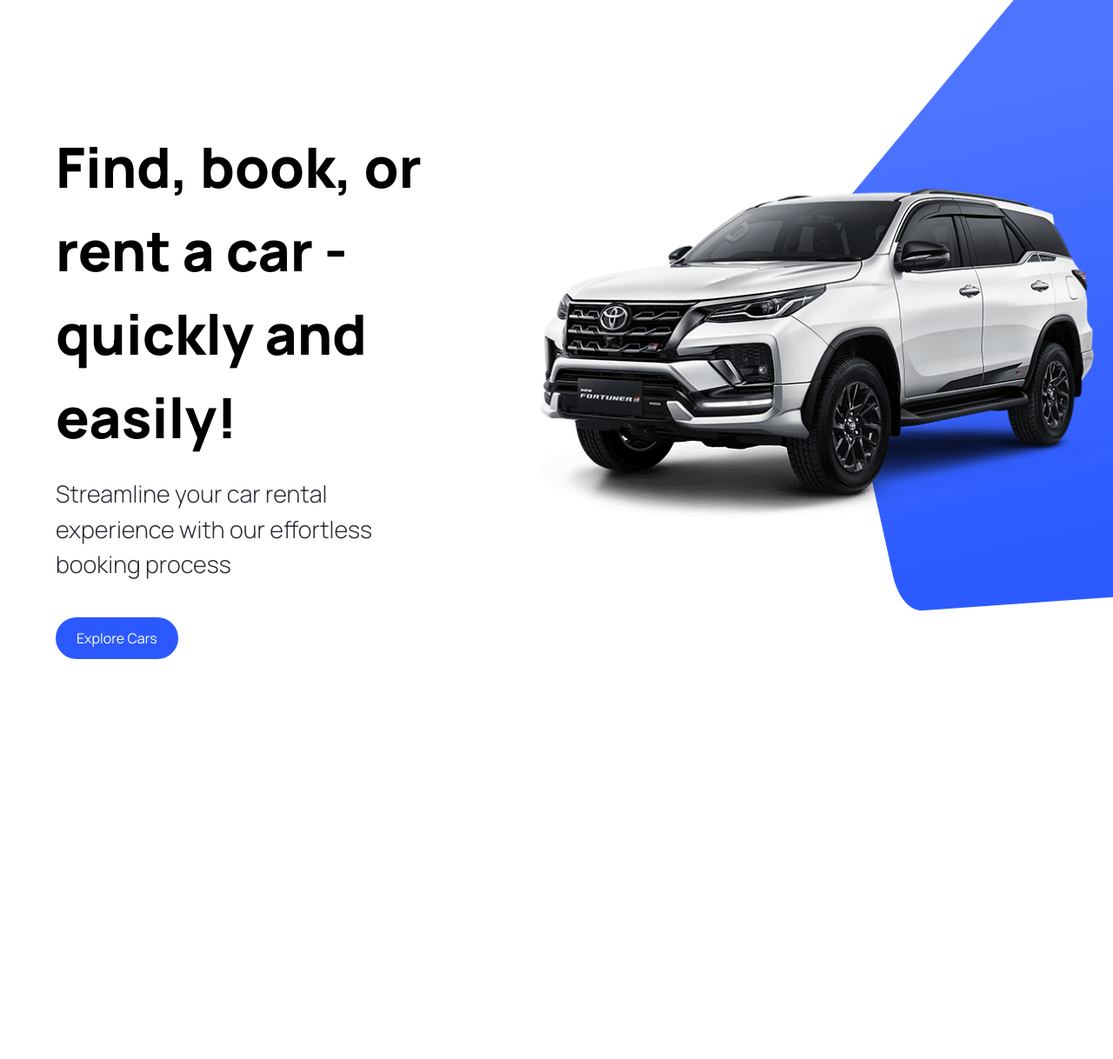
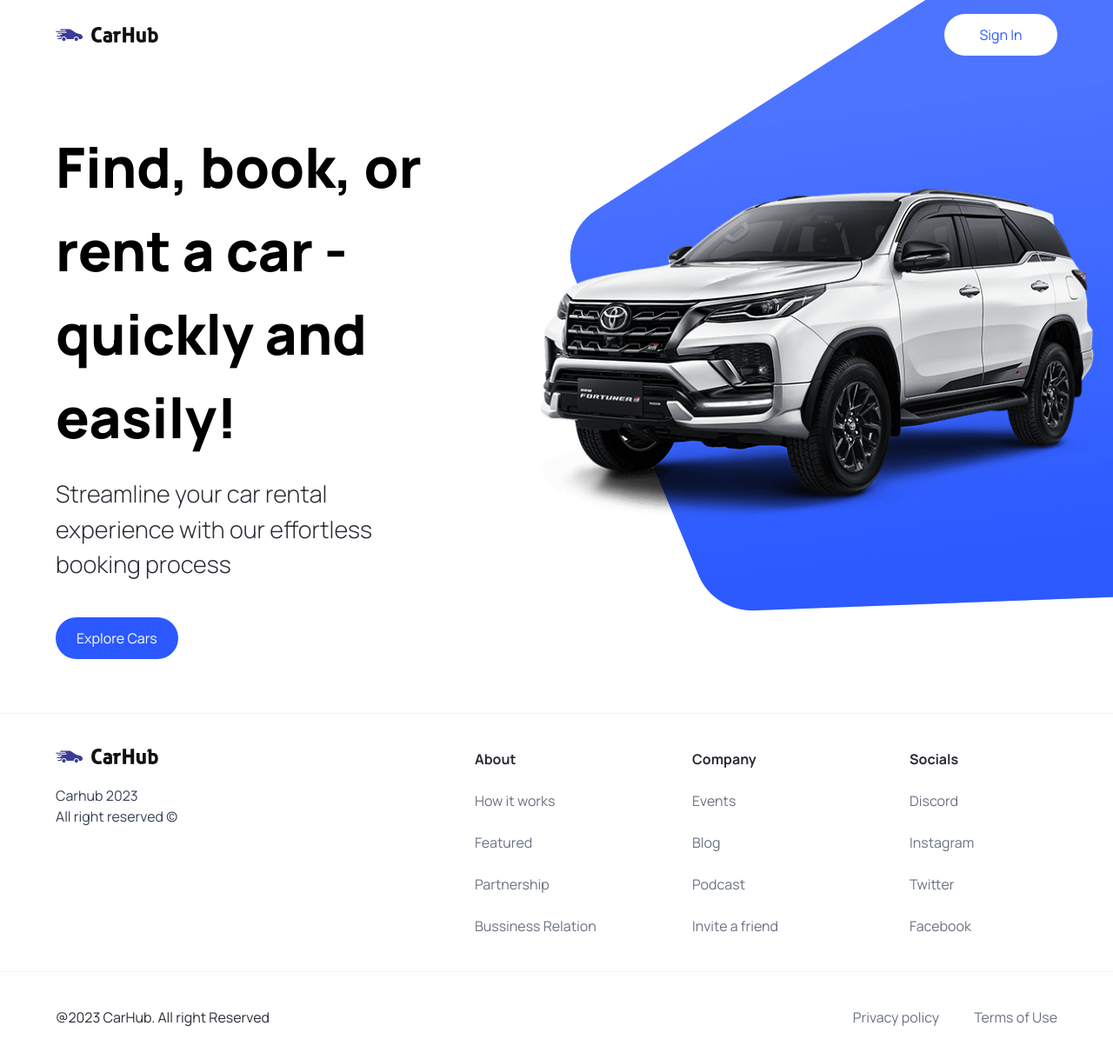
Before and after one commit to Seundave/Car-showcase-website, a Next.js app: page / in a window 1280 px wide. Shown: the top 1218 px of the page at 87% size. Before the commit the page ends 800 px from the top, so only its background shows below. Built offline with nearby package versions, Linux system fonts and the light colour scheme.

Commit message:
complete header, hero, and footer section

```diff
--- a/app/layout.tsx
+++ b/app/layout.tsx
@@ -1,6 +1,7 @@
 import type { Metadata } from "next";
 import { Inter } from "next/font/google";
 import "./globals.css";
+import { Footer, Navbar } from "@/components";
 
 const inter = Inter({ subsets: ["latin"] });
 
@@ -16,7 +17,11 @@
 }) {
   return (
     <html lang="en">
-      <body className="relative">{children}</body>
+      <body className="relative">
+        <Navbar/>
+        {children}
+        <Footer/>
+        </body>
     </html>
   );
 }
--- a/components/CustomButton.tsx
+++ b/components/CustomButton.tsx
@@ -3,11 +3,14 @@
 import { CustomButtonProps } from "@/types";
 import Image from "next/image";
 
-const CustomButton = ({title, containerStyles, handleClick} : CustomButtonProps ) => {
+const CustomButton = (
+  { title, containerStyles, handleClick, btnType }
+  : CustomButtonProps
+) => {
   return (
     <button
       disabled={false}
-      type={"button"}
+      type={btnType || "button"}
       onClick={handleClick}
       className={`custom-btn ${containerStyles}`}
     >
--- /dev/null
+++ b/components/Footer.tsx
@@ -0,0 +1,54 @@
+import Image from "next/image";
+import Link from "next/link";
+
+import { footerLinks } from "@/constants";
+
+const Footer = () => {
+  return (
+    <footer className="flex flex-col text-black-100 mt-5 border-t border-gray-100">
+      <div className="flex max-md:flex-col flex-wrap justify-between gap-5 sm:px-16 px-6 py-10">
+        <div className="flex flex-col justify-start items-start gap-6">
+          <Image
+            src="/logo.svg"
+            alt="logo"
+            width={118}
+            height={18}
+            className="object-contain"
+          />
+          <p className="text-gray-700 text-base">
+            Carhub 2023 <br /> All right reserved &copy;
+          </p>
+        </div>
+        <div className="footer__links">
+          {footerLinks.map((link) => (
+            <div key={link.title} className="footer__link">
+              <h3 className="font-bold">{link.title}</h3>
+              {link.links.map((item) => (
+                <Link
+                  key={item.title}
+                  href={item.url}
+                  className="text-gray-500"
+                >
+                  {item.title}
+                </Link>
+              ))}
+            </div>
+          ))}
+        </div>
+      </div>
+      <div className="flex justify-between items-center flex-wrap border-t border-gray-100 sm:px-16 px-6 py-10">
+        <p>@2023 CarHub. All right Reserved</p>
+        <div className="footer__copyrights-link">
+          <Link href="/" className="text-gray-500">
+            Privacy policy
+          </Link>
+          <Link href="/" className="text-gray-500">
+            Terms of Use
+          </Link>
+        </div>
+      </div>
+    </footer>
+  );
+};
+
+export default Footer;
--- a/components/Hero.tsx
+++ b/components/Hero.tsx
@@ -17,20 +17,16 @@
         </p>
         <CustomButton
           title="Explore Cars"
+          btnType="button"
           containerStyles="bg-primary-blue text-white rounded-full mt-10"
           handleClick={handleScroll}
         />
       </div>
       <div className="hero__image-container">
         <div className="hero__image">
-          <Image
-            src="/hero.png"
-           fill
-            alt="hero"
-            className="object-contain"
-          />
-          <div className="hero__image-overlay"/>
+          <Image src="/hero.png" fill alt="hero" className="object-contain" />
         </div>
+        <div className="hero__image-overlay" />
       </div>
     </div>
   );
--- /dev/null
+++ b/components/Navbar.tsx
@@ -0,0 +1,29 @@
+import Link from "next/link";
+import Image from "next/image";
+
+import CustomButton from "./CustomButton";
+
+const Navbar = () => {
+  return (
+    <header className="w-full absolute z-10">
+      <nav className="max-w-[1440px] mx-auto flex justify-between items-center sm:px-16 px-6 py-4">
+        <Link href="/" className="flex justify-center items-center">
+          <Image
+            src="/logo.svg"
+            alt="Car Hub Logo"
+            width={118}
+            height={18}
+            className="object-contain"
+          />
+        </Link>
+        <CustomButton
+          title="Sign In"
+          btnType="button"
+          containerStyles="text-primary-blue rounded-full bg-white min-w-[130px]"
+        />
+      </nav>
+    </header>
+  );
+};
+
+export default Navbar;
--- a/components/index.ts
+++ b/components/index.ts
@@ -1,7 +1,11 @@
 import Hero from "./Hero";
+import Navbar from "./Navbar";
+import Footer from "./Footer";
 import CustomButton from "./CustomButton";
 
 export {
     Hero,
-    CustomButton
+    CustomButton,
+    Navbar,
+    Footer
 }
--- /dev/null
+++ b/constants/index.ts
@@ -0,0 +1,101 @@
+export const manufacturers = [
+    "Acura",
+    "Alfa Romeo",
+    "Aston Martin",
+    "Audi",
+    "Bentley",
+    "BMW",
+    "Buick",
+    "Cadillac",
+    "Chevrolet",
+    "Chrysler",
+    "Citroen",
+    "Dodge",
+    "Ferrari",
+    "Fiat",
+    "Ford",
+    "GMC",
+    "Honda",
+    "Hyundai",
+    "Infiniti",
+    "Jaguar",
+    "Jeep",
+    "Kia",
+    "Lamborghini",
+    "Land Rover",
+    "Lexus",
+    "Lincoln",
+    "Maserati",
+    "Mazda",
+    "McLaren",
+    "Mercedes-Benz",
+    "MINI",
+    "Mitsubishi",
+    "Nissan",
+    "Porsche",
+    "Ram",
+    "Rolls-Royce",
+    "Subaru",
+    "Tesla",
+    "Toyota",
+    "Volkswagen",
+    "Volvo",
+  ];
+
+  export const yearsOfProduction = [
+    { title: "Year", value: "" },
+    { title: "2015", value: "2015" },
+    { title: "2016", value: "2016" },
+    { title: "2017", value: "2017" },
+    { title: "2018", value: "2018" },
+    { title: "2019", value: "2019" },
+    { title: "2020", value: "2020" },
+    { title: "2021", value: "2021" },
+    { title: "2022", value: "2022" },
+    { title: "2023", value: "2023" },
+  ];
+
+  export const fuels = [
+    {
+      title: "Fuel",
+      value: "",
+    },
+    {
+      title: "Gas",
+      value: "Gas",
+    },
+    {
+      title: "Electricity",
+      value: "Electricity",
+    },
+  ];
+
+  export const footerLinks = [
+    {
+      title: "About",
+      links: [
+        { title: "How it works", url: "/" },
+        { title: "Featured", url: "/" },
+        { title: "Partnership", url: "/" },
+        { title: "Bussiness Relation", url: "/" },
+      ],
+    },
+    {
+      title: "Company",
+      links: [
+        { title: "Events", url: "/" },
+        { title: "Blog", url: "/" },
+        { title: "Podcast", url: "/" },
+        { title: "Invite a friend", url: "/" },
+      ],
+    },
+    {
+      title: "Socials",
+      links: [
+        { title: "Discord", url: "/" },
+        { title: "Instagram", url: "/" },
+        { title: "Twitter", url: "/" },
+        { title: "Facebook", url: "/" },
+      ],
+    },
+  ];
```
Also changed, not shown: types/index.ts (+4 -3 lines).
